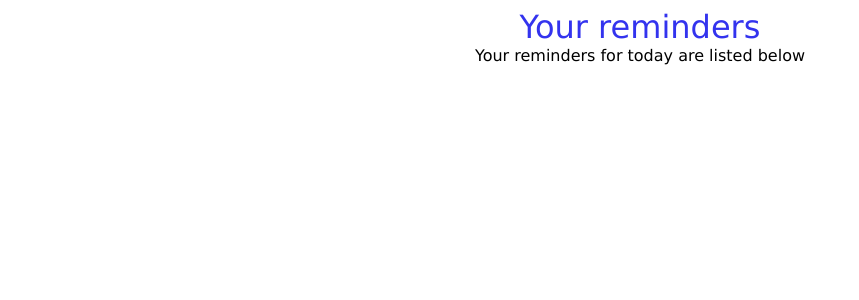
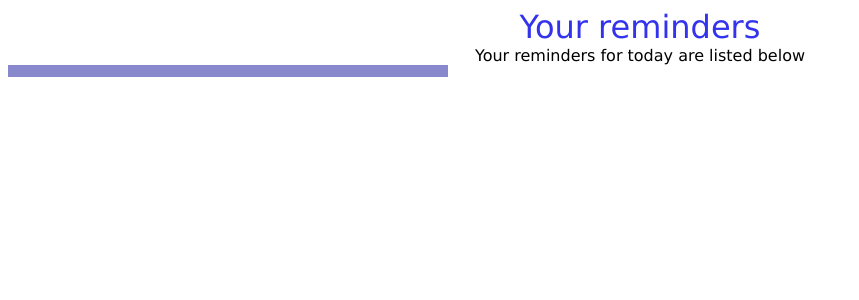
Before and after one commit to ambidextrousTx/RPostIt, a Flask app: template src/templates/notes.html in a window 1280 px wide. Shown: the top 300 px of the page, without its empty margins (0-859 px from the left). Run offline with Flask 2, Linux system fonts and the light colour scheme; the template is opened without the code that fills it, so the values that code supplies are empty.

Commit message:
Stylize sticky notes to look like Post Its

```diff
--- a/src/static/styles.css
+++ b/src/static/styles.css
@@ -18,6 +18,12 @@ body {
     color: #1122aa;
     background-color: #8888cc;
     font-size: 1.2em;
+    font-weight: bold;
+    padding: 6px 20px;
+    text-transform: capitalize;
+    line-height: 12em;
+    width: 400px;
+    text-align: center;
 
 }
 
```
